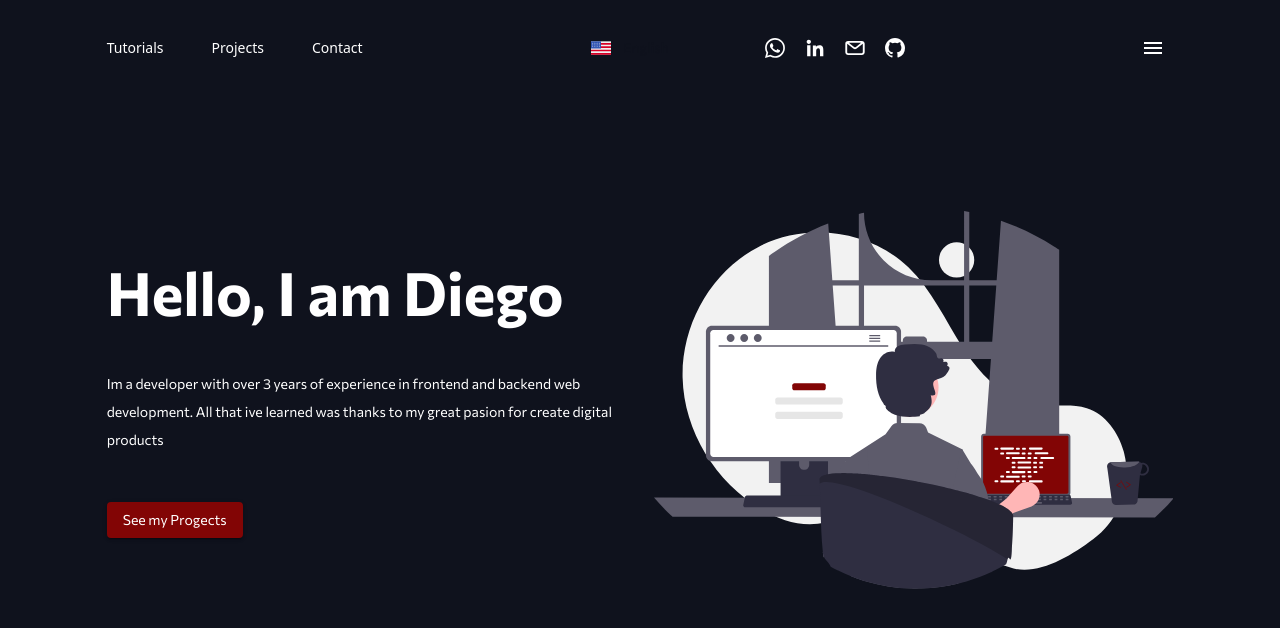
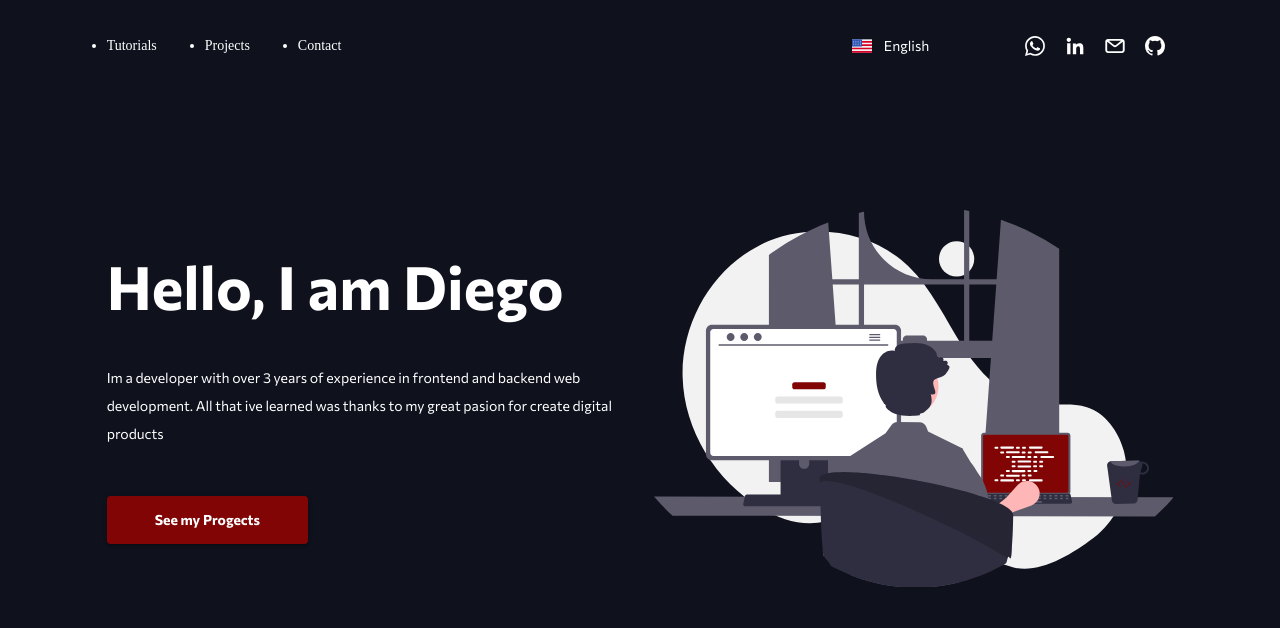
Before and after one commit to devup2332/Portafolio-2022, a Next.js app: page / in a window 1280 px wide. Shown: the top 628 px of the page. Built offline with nearby package versions, Linux system fonts and the light colour scheme.

Commit message:
main: Adde tailwind configs

```diff
--- a/tailwind.config.js
+++ b/tailwind.config.js
@@ -19,5 +19,9 @@ module.exports = {
       },
     },
   },
+  important: "#__next",
   plugins: [],
+  corePlugins: {
+    preflight: false,
+  },
 };
```
Also changed, not shown: src/styles/globals.scss (+5 -4 lines).
